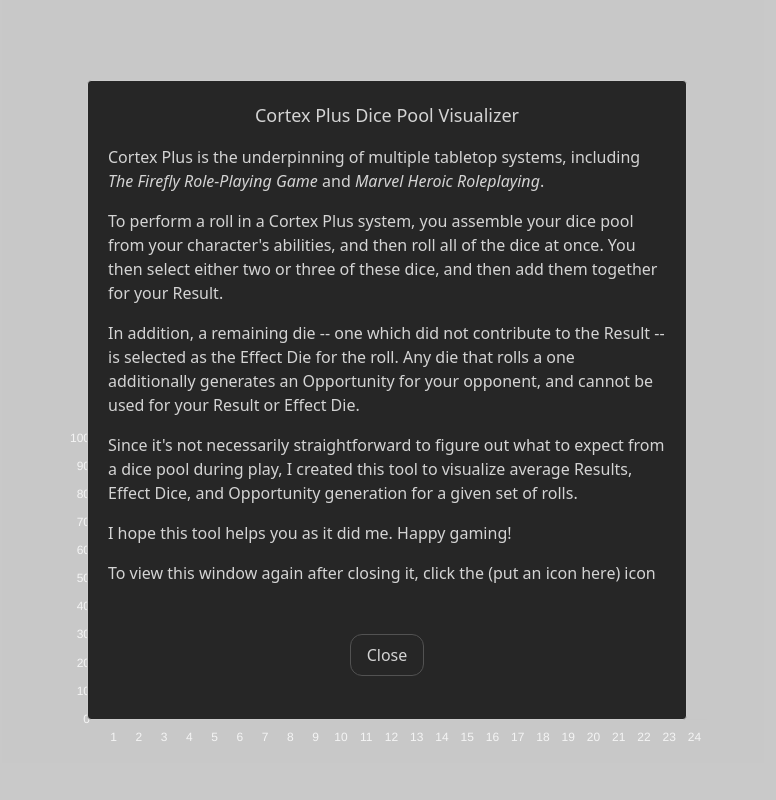
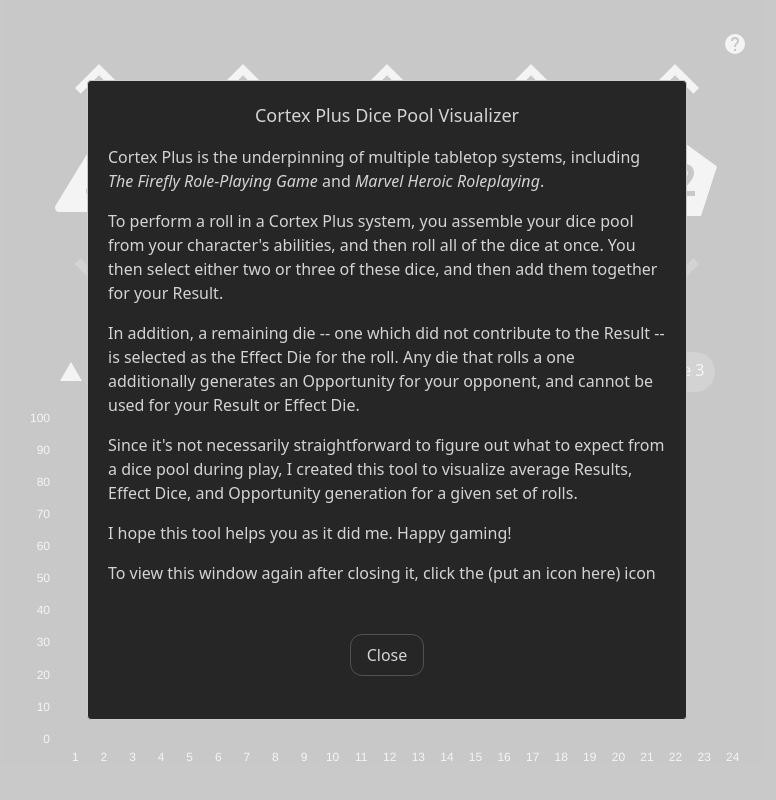
Before and after one commit to emoutrey/MarvelHeroicDicePoolVisualizer, a React (Vite) app: page / in a window 1280 px wide. Shown: the whole page, without its empty margins (253-1029 px from the left). Built offline with nearby package versions, Linux system fonts and the light colour scheme.

Commit message:
Humble beginnings of the modal opener icon

```diff
--- a/src/App.tsx
+++ b/src/App.tsx
@@ -1,5 +1,6 @@
 import { createContext, useState } from 'react'
 import NewUserModal from './NewUserModal';
+import NewUserModalOpenIcon from './NewUserModalOpenIcon';
 import DicePool from './DicePool'
 import ProbabilityChart from './ProbabilityChart'
 import type { ContextType } from './types';
@@ -23,6 +24,7 @@
   return (
     <>
       <NewUserModal />
+      <NewUserModalOpenIcon />
       <Context.Provider value={{d4, setD4, d6, setD6, d8, setD8, d10, setD10, d12, setD12, take2, setTake2, totalDice, maxDice}}>
         <DicePool />
         <ProbabilityChart />
--- a/src/Dice.tsx
+++ b/src/Dice.tsx
@@ -12,7 +12,7 @@
     const {dice, diceAmount, diceFunction} = props;
 
     return (
-        <div className="flex flex-col pr-4 pl-4">
+        <div className="flex flex-col px-6">
             <DiceAmountAdjuster direction='up' diceAmount={diceAmount} diceFunction={diceFunction} />
             <DiceIcon dice={dice} />
             <DiceAmountAdjuster direction='down' diceAmount={diceAmount} diceFunction={diceFunction} />
--- /dev/null
+++ b/src/NewUserModalOpenIcon.tsx
@@ -0,0 +1,14 @@
+import Icon from '@mdi/react';
+import { mdiHelpCircle } from '@mdi/js';
+
+function newUserModalOpenIcon() {
+    return (
+        <div className='relative'>
+            <div className='absolute top-0 right-0'>
+                <Icon path={mdiHelpCircle} size={1} />
+            </div>
+        </div>
+    )
+}
+
+export default newUserModalOpenIcon
```
